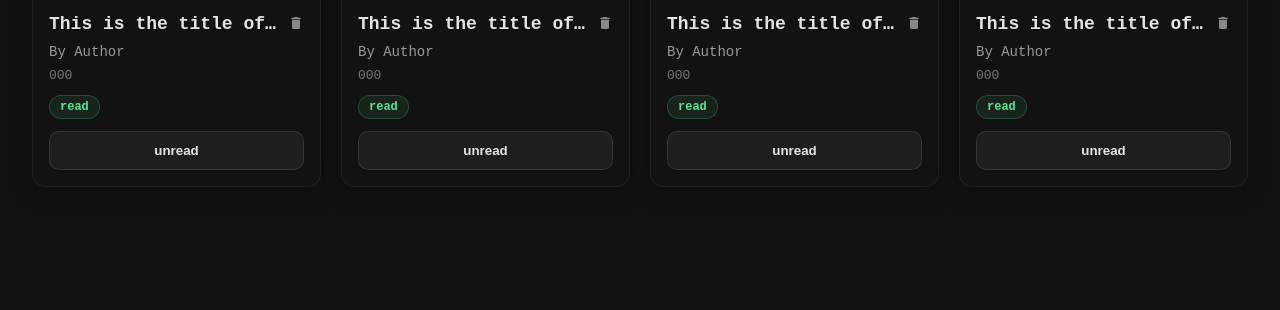
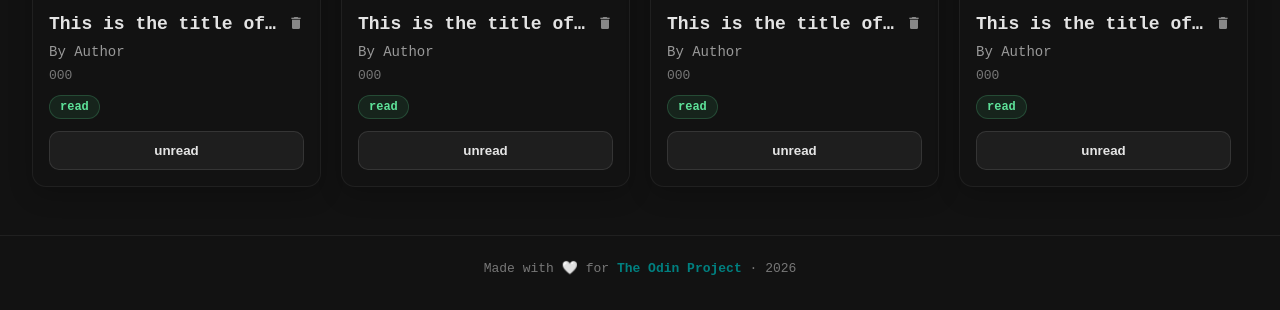
Before and after one commit to menady0/odin-library, a website: page index.html in a window 1280 px wide. Shown: the part 490-800 px from the top of the page. Drawn offline with Linux system fonts and the light colour scheme.

Commit message:
feat(footer): add footer with attribution and styling

```diff
--- a/index.html
+++ b/index.html
@@ -111,5 +111,16 @@
         </div>
       </div>
     </div>
+    <footer>
+      Made with 🤍 for
+      <a
+        href="https://www.theodinproject.com/"
+        target="_blank"
+        rel="noopener noreferrer"
+      >
+        The Odin Project
+      </a>
+      · 2026
+    </footer>
   </body>
 </html>
--- a/style.css
+++ b/style.css
@@ -10,7 +10,10 @@
   font-family: "Courier New", Courier, monospace;
   background-color: rgb(18, 18, 18);
   color: rgb(228, 228, 228);
+}
+.container {
   margin: 32px;
+
 }
 .library-text {
   display: flex;
@@ -187,3 +190,23 @@
 .book button:active {
   transform: translateY(0);
 }
+footer {
+  margin-top: 48px;
+  padding: 24px 16px;
+
+  text-align: center;
+  color: #777;
+  font-size: 13px;
+
+  border-top: 1px solid rgb(255 255 255 / 6%);
+}
+footer a {
+  color: var(--primary-color);
+  text-decoration: none;
+  font-weight: 600;
+  transition: color 0.2s ease;
+}
+
+footer a:hover {
+  color: #fff;
+}
```
